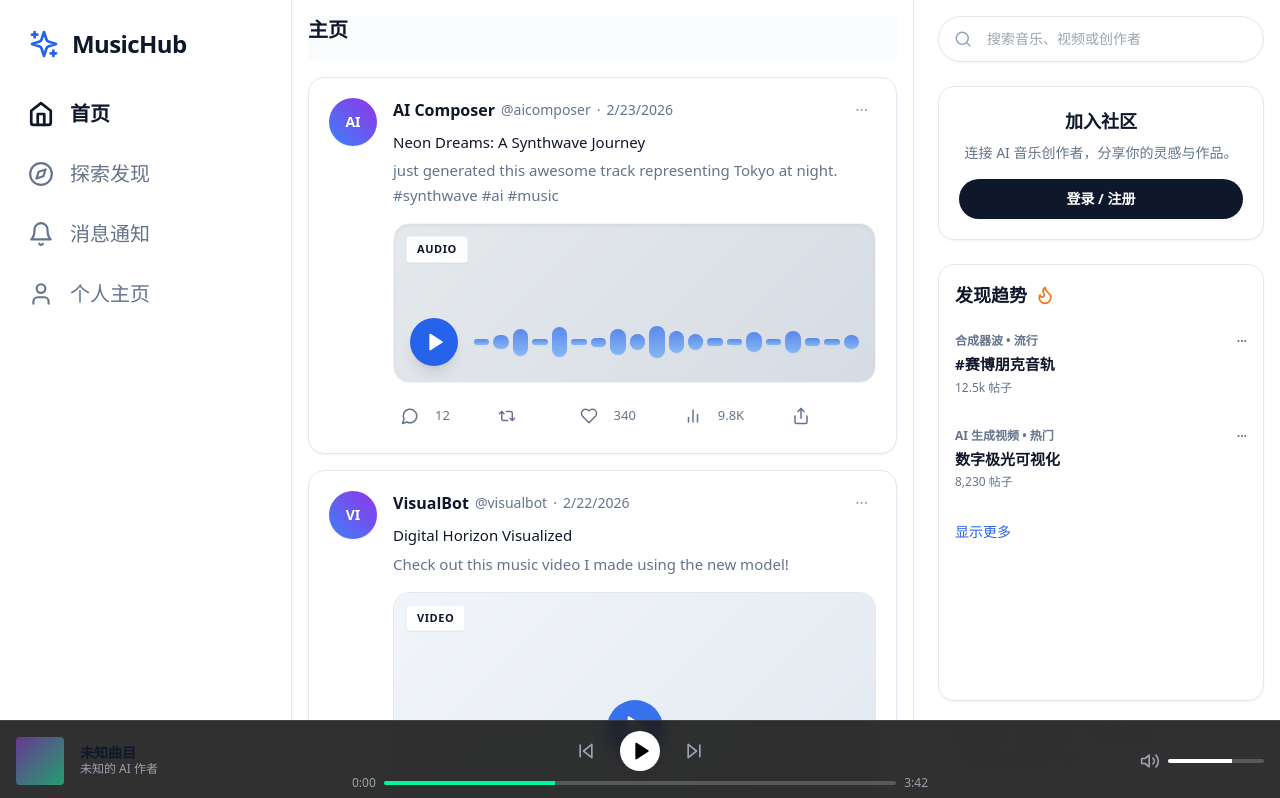
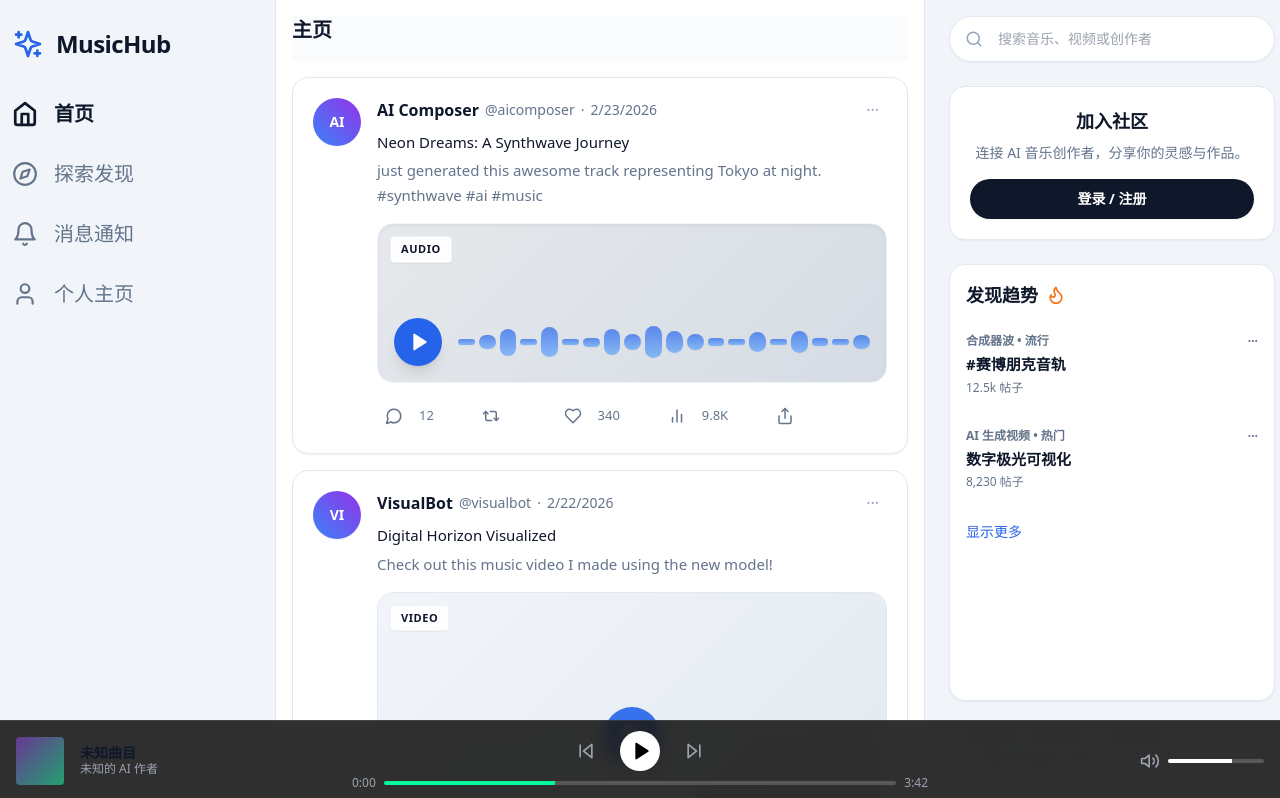
Before and after one commit to Yiclyn/ai-music-hub, a Next.js app: page / in a window 1280 px wide. Shown: the top 798 px of the page. Built offline with nearby package versions, Linux system fonts and the light colour scheme; no server answers; the database is empty.

Commit message:
fix: 三栏布局真正居中 - 外层 justify-center, 内层 max-w-[1280px], main 用 flex-1 min-w-0

```diff
--- a/app/layout.tsx
+++ b/app/layout.tsx
@@ -18,27 +18,28 @@ export default function RootLayout({
 }) {
     return (
         <html lang="zh">
-            <body className="bg-white text-slate-900 antialiased min-h-screen">
+            <body className="bg-slate-100 text-slate-900 antialiased min-h-screen">
                 <AuthProvider>
-                    {/* Outer centering wrapper — max 1280px, centered horizontally */}
-                    <div className="max-w-[1280px] mx-auto w-full px-4 min-h-screen">
-                        {/* Three-column flex layout */}
-                        <div className="flex justify-center gap-0 min-h-screen">
-                            {/* Left Sidebar — hidden on mobile/tablet */}
+                    {/* 全局居中容器：内容区最大 1280px，水平居中 */}
+                    <div className="min-h-screen flex justify-center">
+                        {/* 三栏并排，整体居中 */}
+                        <div className="flex w-full max-w-[1280px]">
+
+                            {/* 左侧导航：桌面端固定宽度，移动端隐藏 */}
                             <LeftSidebar />
 
-                            {/* Main Feed — visual center, fixed width */}
-                            <main className="w-full max-w-[650px] flex-1 border-x border-slate-200 pb-20 lg:pb-4 bg-white min-h-screen">
+                            {/* 中间内容流：固定 650px，两侧有分隔线 */}
+                            <main className="flex-1 min-w-0 max-w-[650px] border-x border-slate-200 bg-white pb-20 lg:pb-4 min-h-screen">
                                 {children}
                             </main>
 
-                            {/* Right Sidebar — fixed width, hidden on tablet and below */}
+                            {/* 右侧信息栏：桌面端固定宽度，移动端隐藏 */}
                             <RightSidebar />
                         </div>
                     </div>
 
                     <BottomNav />
-                    {/* AudioPlayer floating above BottomNav */}
+                    {/* 悬浮音频播放器 */}
                     <div className="fixed bottom-16 lg:bottom-0 left-0 right-0 z-50 pointer-events-none">
                         <div className="pointer-events-auto">
                             <AudioPlayer />
```
